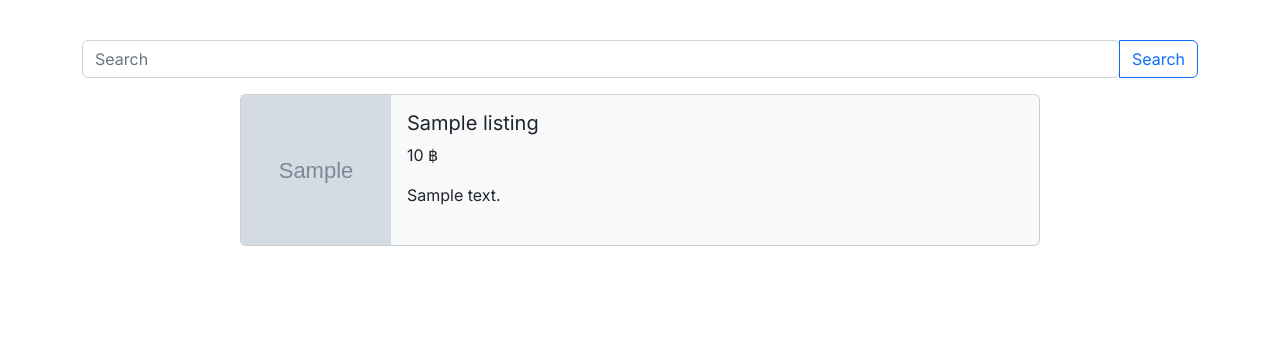
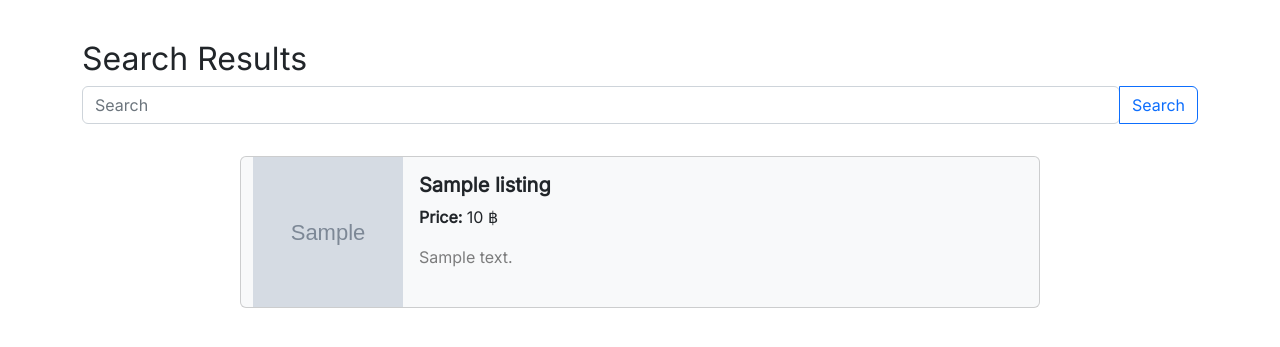
Before and after one commit to muic-trading-cards/backend, a Flask app: template app/templates/search-results.html in a window 1280 px wide. Shown: the part 56-403 px from the top of the page. Run offline with Flask 3, Linux system fonts and the light colour scheme; the template is opened without the code that fills it: most values are stand-ins (such as "Sample title", 1, 10 or a date in 2020); grey boxes marked "Sample" are stand-in pictures.

Commit message:
fix: revamped search results page

```diff
--- a/app/templates/search-results.html
+++ b/app/templates/search-results.html
@@ -3,6 +3,9 @@
 
 <div class="container rounded bg-white mt-5 mb-5">
 	<div class="row my-8">
+		<div class="col-lg-9">
+			<h2>Search Results</h2>
+		</div>
 		<form method="POST" action="/search">
 			<div class="input-group">
 				<input type="search" class="form-control rounded my-10" placeholder="Search" aria-label="Search" size="10" name="search"/>
@@ -10,18 +13,20 @@
 			</div>
 		</form>
 	</div>
+	<div class="row pt-3 mt-3">
 		{% for listing in results %}
 
-    <div class="card flex-row position-relative bg-light mx-auto mt-3" style="max-width: 50rem;">
-        <img class="card-img-left example-card-img-responsive" src="{{card_images[listing.card_id]}}" width="150" height="150"/>
+		<div class="card flex-row position-relative bg-light mx-auto mb-3" style="max-width: 50rem;">
+			<img class="card-img-left example-card-img-responsive" src="{{card_images[listing.card_id]}}" width="150" height="150" style="min-width: 150px; min-height: 150px"/>
 			<div class="card-body">
-            <h4 class="card-title h5 h4-sm">{{listing.listing_name}}</h4>
-            <p class="card-text">{{listing.listing_price}} ฿</p>
-            <p class="card-text">{{listing.listing_description}}</p>
+				<h4 class="card-title h5 h4-sm"><b>{{listing.listing_name}}</b></h4>
+				<p class="card-text"><b>Price:</b> {{listing.listing_price}} ฿</p>
+				<p class="card-text text-black-50">{{ listing.listing_description|truncate(80, true, '...') }}</p>
 				<a href= "{{url_for('listing.view_listing', listing_id=listing.id)}}" class= "stretched-link"></a>
 			</div>
 		</div>
 
 		{% endfor %}
 	</div>
+</div>
 {% endblock %}
```
Lines whose indentation alone changed are shown as unchanged.
